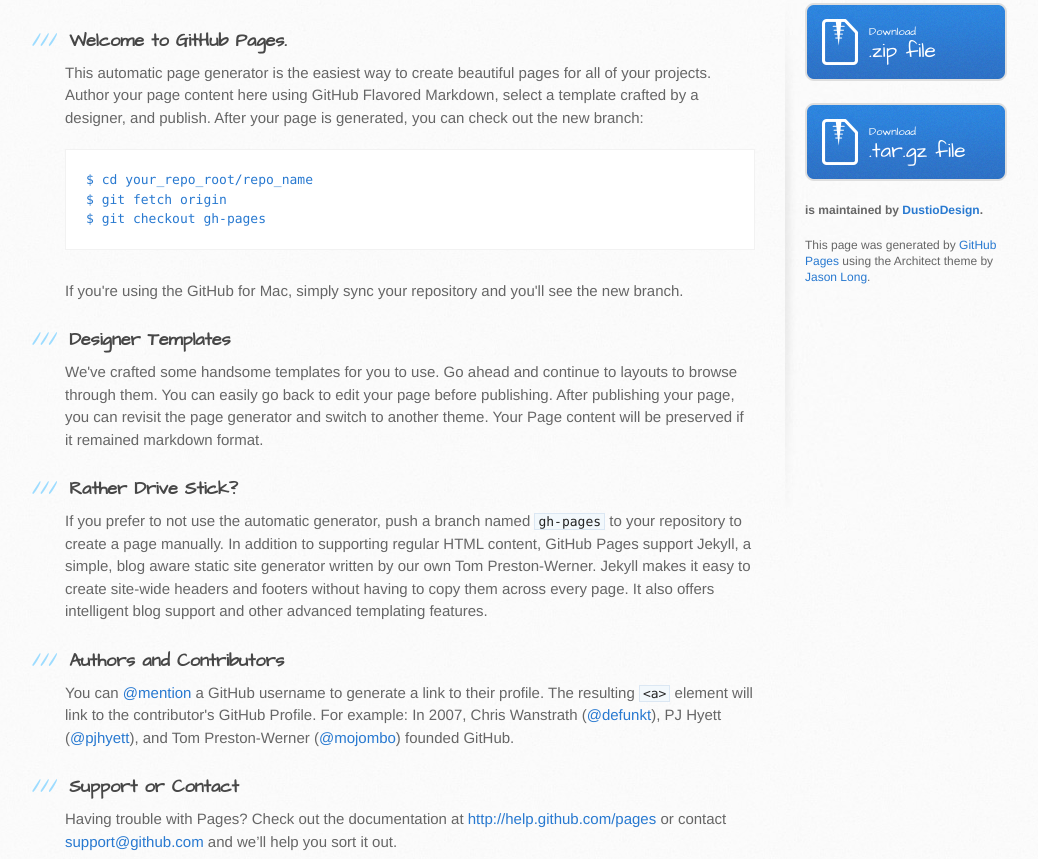
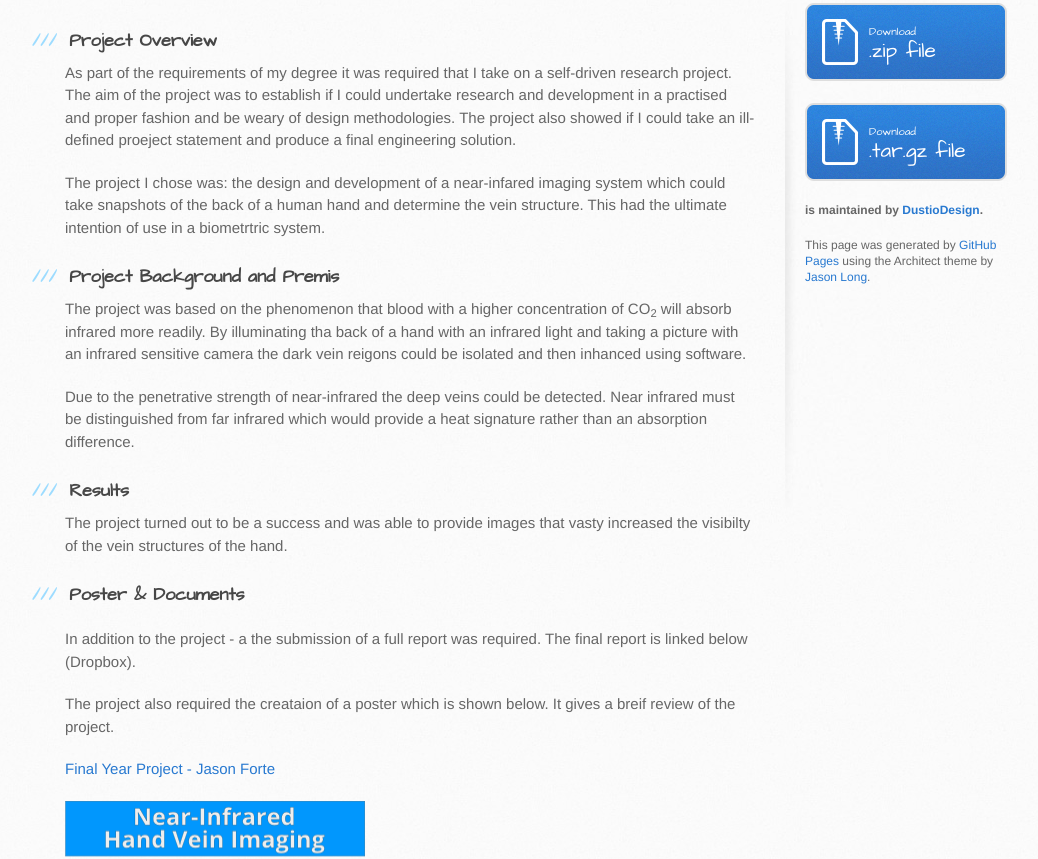
Before and after one commit to jasonforte/Palmetto, a plain HTML site: page index.html in a window 1280 px wide. Shown: the part 297-1156 px from the top of the page, without its empty margins (105-1143 px from the left). Drawn offline with Linux system fonts and the light colour scheme.

Commit message:
Updated index page for the project page.

```diff
--- a/index.html
+++ b/index.html
@@ -1,5 +1,6 @@
 <!DOCTYPE html>
 <html>
+
 <head>
     <meta charset='utf-8'>
     <meta http-equiv="X-UA-Compatible" content="chrome=1">
@@ -29,36 +30,91 @@
         <div class="inner clearfix">
             <section id="main-content">
                 <h3>
-<a name="welcome-to-github-pages" class="anchor" href="#welcome-to-github-pages"><span class="octicon octicon-link"></span></a>Welcome to GitHub Pages.</h3>
+<a name="welcome-to-github-pages" class="anchor" href="#welcome-to-github-pages"><span class="octicon octicon-link"></span></a>Project Overview</h3>
 
-<p>This automatic page generator is the easiest way to create beautiful pages for all of your projects. Author your page content here using GitHub Flavored Markdown, select a template crafted by a designer, and publish. After your page is generated, you can check out the new branch:</p>
+                <p>
+                    As part of the requirements of my degree it was required that I take on a self-driven research project. The aim of the project was to establish if I could undertake research and development in a practised and proper fashion and be weary of design methodologies. The project also showed if I could take an ill-defined proeject statement and produce a final engineering solution.
+                </p>
+                <p>
+                    The project I chose was: the design and development of a near-infared imaging system which could take snapshots of the back of a human hand and determine the vein structure. This had the ultimate intention of use in a biometrtric system.
+                </p>
 
-<pre><code>$ cd your_repo_root/repo_name
-$ git fetch origin
-$ git checkout gh-pages
-</code></pre>
+                <h3> <a name="project-background-and-premis" class="anchor" href="#project-background"><span class="octicon octicon-link"></span></a>
+                    Project Background and Premis
+                </h3>
+                <p>
+                    The project was based on the phenomenon that blood with a higher concentration of CO<sub>2</sub> will absorb infrared more readily. By illuminating tha back of a hand with an infrared light and taking a picture with an infrared sensitive camera the dark vein reigons could be isolated and then inhanced using software.
+                </p>
 
-<p>If you're using the GitHub for Mac, simply sync your repository and you'll see the new branch.</p>
+                <p>
+                    Due to the penetrative strength of near-infrared the deep veins could be detected. Near infrared must be distinguished from far infrared which would provide a heat signature rather than an absorption difference.
+                </p>
+
+
+                <h3> <a name="results-and-conclusions" class="anchor" href="#results-and-conclusions"><span class="octicon octicon-link"></span></a>
+                    Results
+                </h3>
+                <p>
+                    The project turned out to be a success and was able to provide images that vasty increased the visibilty of the vein structures of the hand.
+
+
+                </p>
+
+                <h3> <a name="poster-and-document" class="anchor" href="#poster-and-document"><span class="octicon octicon-link"></span></a>
+                    Poster &amp; Documents
+                </h3>
+                <p>
+
+
+                </p>
+                <p>
+                    In addition to the project - a the submission of a full report was required. The final report is linked below (Dropbox).
+
+                </p>
+                <p>
+                    The project also required the creataion of a poster which is shown below. It gives a breif review of the project.
+                </p>
+                <a href="https://www.dropbox.com/s/zkxakxa5nlv87po/Final%20Year%20Project%20-%20FRTJAS003.pdf?dl=0">
+                    <p>Final Year Project - Jason Forte</p>
+                </a>
+
+                <p>
+
+                </p>
+
+                <div class="poster-link">
+                    <a href="images/poster-Jason-Forte.png">
+                        <img src="images/poster-Jason-Forte-small.png" width="300" height="420">
+                    </a>
+                </div>
+
 
                 <h3>
-<a name="designer-templates" class="anchor" href="#designer-templates"><span class="octicon octicon-link"></span></a>Designer Templates</h3>
+<a name="tools-and-software" class="anchor" href="#tools-and-software"><span class="octicon octicon-link"></span></a>Tools and Software</h3>
 
-<p>We've crafted some handsome templates for you to use. Go ahead and continue to layouts to browse through them. You can easily go back to edit your page before publishing. After publishing your page, you can revisit the page generator and switch to another theme. Your Page content will be preserved if it remained markdown format.</p>
+                <p>
+                    This project was built by hand using fairly low cost materials. The software was developed in python using the opencv library.
+                    All the programming was done in Linux.
+                </p>
 
-<h3>
-<a name="rather-drive-stick" class="anchor" href="#rather-drive-stick"><span class="octicon octicon-link"></span></a>Rather Drive Stick?</h3>
-
-<p>If you prefer to not use the automatic generator, push a branch named <code>gh-pages</code> to your repository to create a page manually. In addition to supporting regular HTML content, GitHub Pages support Jekyll, a simple, blog aware static site generator written by our own Tom Preston-Werner. Jekyll makes it easy to create site-wide headers and footers without having to copy them across every page. It also offers intelligent blog support and other advanced templating features.</p>
 
                 <h3>
 <a name="authors-and-contributors" class="anchor" href="#authors-and-contributors"><span class="octicon octicon-link"></span></a>Authors and Contributors</h3>
+                <p>
+                    This project was completed by myself <a href="http://www.github.com/DustioDesign">@forteIsMe</a> with the aid of my supervisor.
+                </p>
 
-<p>You can <a href="https://github.com/blog/821" class="user-mention">@mention</a> a GitHub username to generate a link to their profile. The resulting <code>&lt;a&gt;</code> element will link to the contributor's GitHub Profile. For example: In 2007, Chris Wanstrath (<a href="https://github.com/defunkt" class="user-mention">@defunkt</a>), PJ Hyett (<a href="https://github.com/pjhyett" class="user-mention">@pjhyett</a>), and Tom Preston-Werner (<a href="https://github.com/mojombo" class="user-mention">@mojombo</a>) founded GitHub.</p>
 
                 <h3>
 <a name="support-or-contact" class="anchor" href="#support-or-contact"><span class="octicon octicon-link"></span></a>Support or Contact</h3>
 
-<p>Having trouble with Pages? Check out the documentation at <a href="http://help.github.com/pages">http://help.github.com/pages</a> or contact <a href="mailto:support@github.com">support@github.com</a> and we’ll help you sort it out.</p>
+                <p>
+                    I have released this project to enforce my belief in open source and open research and collaboration. If you wish to know any details of this project please send me a message via github <a href="http://www.github.com/DustioDesign">@DustioDesign</a> or find me on twitter <a href="http://www.twitter.com/forteisme">@forteIsMe</a>.
+                </p>
+                <p>
+                    Note that although I aim to provide open content I do not consent to this project being sumbitted under someone else's name where the outcome could result in an academic mark or award (i.e. plagarism).
+
+                </p>
             </section>
 
             <aside id="sidebar">
@@ -71,7 +127,8 @@
                     .tar.gz file
                 </a>
 
-          <p class="repo-owner"><a href="https://github.com/DustioDesign/Palmetto"></a> is maintained by <a href="https://github.com/DustioDesign">DustioDesign</a>.</p>
+                <p class="repo-owner">
+                    <a href="https://github.com/DustioDesign/Palmetto"></a>is maintained by <a href="https://github.com/DustioDesign">DustioDesign</a>.</p>
 
                 <p>This page was generated by <a href="https://pages.github.com">GitHub Pages</a> using the Architect theme by <a href="https://twitter.com/jasonlong">Jason Long</a>.</p>
             </aside>
@@ -80,4 +137,5 @@
 
 
 </body>
+
 </html>
```
Lines whose indentation alone changed are shown as unchanged.
